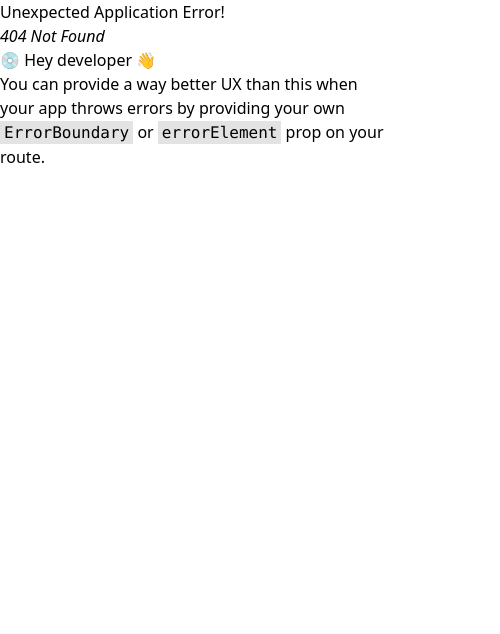
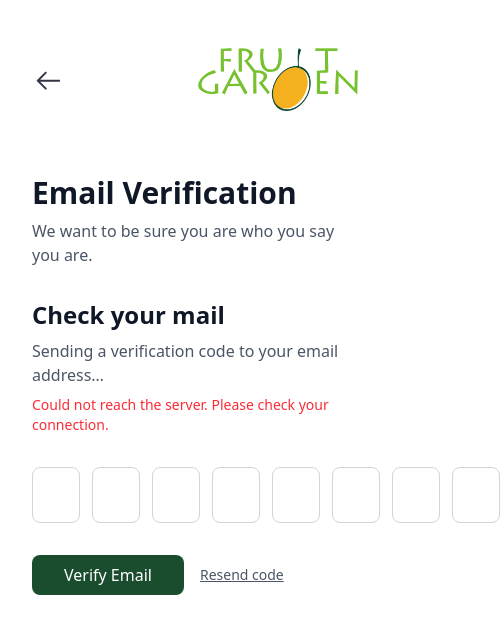
Before and after one commit to opusberedugo/friut-garden-ui, a React (Vite) app: page /email-authentication/1 in a window 390 px wide. Before the commit this address had no page. Shown: the top 634 px of the page, 500 px wide, since content can reach past the window. Built offline with nearby package versions, Linux system fonts and the light colour scheme; no server answers.

Commit message:
feat: implement multi-step user authentication flow with email and phone verification pages

```diff
--- /dev/null
+++ b/src/pages/EmailAuth.jsx
@@ -0,0 +1,185 @@
+import React, { useState, useEffect, useRef } from 'react'
+import { useParams, useNavigate } from 'react-router-dom'
+
+import Flex from '../components/layout/Flex'
+import Image from '../components/utility/Image'
+import Form from '../components/forms/Form'
+import Button from '../components/ui/Button'
+import Grid from '../components/layout/Grid'
+import OTPInput from '../components/forms/OTPInput'
+import Toast from '../components/feedback/Toast'
+
+export default function EmailAuth() {
+  const { id } = useParams()
+  const navigate = useNavigate()
+  const apiURL = import.meta.env.VITE_API_URL
+
+  // ── Email verification state ────────────────────────────────
+  const [emailSent, setEmailSent] = useState(false)
+  const [emailError, setEmailError] = useState('')
+  const [emailOtp, setEmailOtp] = useState('')
+  const [emailOtpError, setEmailOtpError] = useState('')
+  const [emailVerified, setEmailVerified] = useState(false)
+  const [emailVerifyError, setEmailVerifyError] = useState('')
+
+  const [toastState, setToastState] = useState({ open: false, variant: 'success', message: '' })
+
+  function showToast(variant, message) {
+    setToastState({ open: true, variant, message })
+  }
+
+  const emailSentRef = useRef(false)
+
+  // Auto-send the verification email when the page loads
+  useEffect(() => {
+    async function sendVerificationEmail() {
+      try {
+        const response = await fetch(`${apiURL}/send-verification-email/${id}`)
+        if (response.ok) {
+          setEmailSent(true)
+        } else {
+          setEmailError('Failed to send verification email. Please try again.')
+        }
+      } catch (err) {
+        console.error('Error sending verification email:', err)
+        setEmailError('Could not reach the server. Please check your connection.')
+      }
+    }
+
+    // Guard against React StrictMode double-invocation in development
+    if (id && !emailSentRef.current) {
+      emailSentRef.current = true
+      sendVerificationEmail()
+    }
+  }, [id])
+
+  async function handleResend() {
+    setEmailError('')
+    setEmailOtpError('')
+    try {
+      const response = await fetch(`${apiURL}/send-verification-email/${id}`)
+      if (response.ok) {
+        showToast('success', 'A new verification code has been sent to your email.')
+      } else {
+        setEmailError('Failed to resend verification email. Please try again.')
+      }
+    } catch (err) {
+      console.error('Error resending verification email:', err)
+      setEmailError('Could not reach the server. Please check your connection.')
+    }
+  }
+
+  async function handleVerifyEmail(e) {
+    e.preventDefault()
+    if (!emailOtp) {
+      setEmailOtpError('Please enter the verification code.')
+      return
+    }
+    setEmailOtpError('')
+    try {
+      const response = await fetch(`${apiURL}/verify-email-code/${id}`, {
+        method: 'POST',
+        headers: { 'Content-Type': 'application/json' },
+        body: JSON.stringify({ code: emailOtp }),
+      })
+
+      if (response.ok) {
+        setEmailVerified(true)
+        setEmailVerifyError('')
+        showToast('success', 'Email verified successfully! Redirecting…')
+        setTimeout(() => navigate('/home'), 2000)
+      } else if (response.status === 401) {
+        setEmailOtpError('Invalid code. Please check your email and try again.')
+      } else {
+        setEmailVerifyError('Something went wrong. Please try again.')
+      }
+    } catch (err) {
+      console.error('Error verifying OTP:', err)
+      setEmailVerifyError('Could not reach the server. Please check your connection.')
+    }
+  }
+
+  return (
+    <>
+      <Toast
+        open={toastState.open}
+        variant={toastState.variant}
+        message={toastState.message}
+        position="top-right"
+        duration={4000}
+        onClose={() => setToastState(prev => ({ ...prev, open: false }))}
+      />
+
+      <div className="w-full max-w-lg mx-auto px-8 py-12">
+        {/* Header */}
+        <Flex className="items-center justify-between mb-16">
+          <a href="/login" className="text-sm text-gray-600 hover:text-gray-900">
+            <svg width="32" height="32" viewBox="0 0 24 24" fill="none" xmlns="http://www.w3.org/2000/svg">
+              <path d="M3.57813 12.4981C3.5777 12.6905 3.65086 12.8831 3.79761 13.0299L9.7936 19.0301C10.0864 19.3231 10.5613 19.3233 10.8543 19.0305C11.1473 18.7377 11.1474 18.2629 10.8546 17.9699L6.13418 13.2461L20.3295 13.2461C20.7437 13.2461 21.0795 12.9103 21.0795 12.4961C21.0795 12.0819 20.7437 11.7461 20.3295 11.7461L6.14168 11.7461L10.8546 7.03016C11.1474 6.73718 11.1473 6.2623 10.8543 5.9695C10.5613 5.6767 10.0864 5.67685 9.79362 5.96984L3.84392 11.9233C3.68134 12.0609 3.57812 12.2664 3.57812 12.4961L3.57813 12.4981Z" fill="#323544" />
+            </svg>
+          </a>
+          <Flex className="items-center space-x-2">
+            <Image imgClass="w-40" src="logo.png" />
+          </Flex>
+        </Flex>
+
+        {/* Title */}
+        <div className="mb-8">
+          <h1 className="text-3xl font-semibold text-gray-900 mb-2">Email Verification</h1>
+          <p className="text-gray-600">We want to be sure you are who you say you are.</p>
+        </div>
+
+        {/* OTP Form */}
+        <Form onSubmit={handleVerifyEmail}>
+          <div className="mb-8">
+            <h2 className="text-2xl font-semibold text-gray-900 mb-2">Check your mail</h2>
+            <p className="text-gray-600">
+              {emailSent
+                ? 'We have sent a verification code to your email address.'
+                : 'Sending a verification code to your email address…'}
+            </p>
+            {emailError && <p className="text-red-500 mt-2 text-sm">{emailError}</p>}
+          </div>
+
+          {emailVerified && (
+            <p className="text-green-600 mb-4">✅ Email verified successfully! Redirecting…</p>
+          )}
+          {emailVerifyError && (
+            <p className="text-red-500 mb-4">{emailVerifyError}</p>
+          )}
+
+          <Grid classes="grid-cols-4 grid items-center gap-4 mb-8">
+            <OTPInput
+              length={8}
+              value={emailOtp}
+              onChange={setEmailOtp}
+              onComplete={(val) => setEmailOtp(val)}
+              error={emailOtpError}
+              disabled={emailVerified}
+            />
+          </Grid>
+
+          <div className="flex items-center gap-4 flex-wrap">
+            <Button
+              className="bg-forest-500 w-fit text-center text-white px-8 py-2 rounded-lg disabled:opacity-50"
+              type="submit"
+              disabled={emailVerified}
+            >
+              {emailVerified ? 'Verified ✓' : 'Verify Email'}
+            </Button>
+
+            {!emailVerified && (
+              <button
+                type="button"
+                onClick={handleResend}
+                className="text-sm text-gray-600 hover:text-gray-900 underline"
+              >
+                Resend code
+              </button>
+            )}
+          </div>
+        </Form>
+      </div>
+    </>
+  )
+}
--- /dev/null
+++ b/src/pages/HomePage.jsx
@@ -0,0 +1,9 @@
+import React from "react";
+
+export default function HomePage(){
+  return(
+    <>
+      <h1>Homepage</h1>
+    </>
+  )
+}
--- a/src/pages/LogIn.jsx
+++ b/src/pages/LogIn.jsx
@@ -1,4 +1,6 @@
 import React, { useState } from 'react'
+import { useNavigate } from 'react-router-dom'
+
 import Grid from '../components/layout/Grid'
 import Image from '../components/utility/Image'
 import Form from '../components/forms/Form'
@@ -8,85 +10,142 @@ import FormButton from '../components/forms/Button'
 import Checkbox from '../components/forms/Checkbox'
 import UIButton from '../components/ui/Button'
 import Flex from '../components/layout/Flex'
+import Alert from '../components/feedback/Alert'
+import Toast from '../components/feedback/Toast'
 
 function LogInPage() {
+  const apiURL = import.meta.env.VITE_API_URL
+  const navigate = useNavigate()
+
   const [formData, setFormData] = useState({
     email: '',
     password: ''
-  });
+  })
 
   const [errors, setErrors] = useState({
     email: '',
     password: ''
-  });
+  })
+
+  const [alertState, setAlertState] = useState({ open: false, variant: 'info', title: '', message: '' })
+  const [toastState, setToastState] = useState({ open: false, variant: 'success', message: '' })
+
+  function showAlert(variant, title, message) {
+    setAlertState({ open: true, variant, title, message })
+  }
+
+  function hideAlert() {
+    setAlertState(prev => ({ ...prev, open: false }))
+  }
+
+  function showToast(variant, message) {
+    setToastState({ open: true, variant, message })
+  }
 
   const validateForm = () => {
-    let isValid = true;
-    const newErrors = { email: '', password: '' };
+    let isValid = true
+    const newErrors = { email: '', password: '' }
 
     // Email validation
     if (!formData.email) {
-      newErrors.email = 'Email is required';
-      isValid = false;
+      newErrors.email = 'Email is required'
+      isValid = false
     } else if (!/^(([^<>()\[\]\\.,;:\s@"]+(\.[^<>()\[\]\\.,;:\s@"]+)*)|(".+"))@((\[[0-9]{1,3}\.[0-9]{1,3}\.[0-9]{1,3}\.[0-9]{1,3}])|(([a-zA-Z\-0-9]+\.)+[a-zA-Z]{2,}))$/.test(formData.email)) {
-      newErrors.email = 'Please enter a valid email address';
-      isValid = false;
+      newErrors.email = 'Please enter a valid email address'
+      isValid = false
     }
 
     // Password validation
     if (!formData.password) {
-      newErrors.password = 'Password is required';
-      isValid = false;
+      newErrors.password = 'Password is required'
+      isValid = false
     } else if (formData.password.length < 6) {
-      newErrors.password = 'Password must be at least 6 characters';
-      isValid = false;
+      newErrors.password = 'Password must be at least 6 characters'
+      isValid = false
     }
 
-    setErrors(newErrors);
-    return isValid;
-  };
+    setErrors(newErrors)
+    return isValid
+  }
 
-  const handleChange = (e)=>{
-    const {name, value} = e.target;
-    setFormData(prev => ({
-      ...prev,
-      [name]: value
-    }));
+  const handleChange = (e) => {
+    const { name, value } = e.target
+    setFormData(prev => ({ ...prev, [name]: value }))
     // Clear error when user types
     if (errors[name]) {
-      setErrors(prev => ({
-        ...prev,
-        [name]: ''
-      }));
+      setErrors(prev => ({ ...prev, [name]: '' }))
     }
   }
 
-  const handleSubmit = (e) => {
-    e.preventDefault();
-    if (validateForm()) {
-      console.log('Login Successful:', formData);
-      alert('Login Successful!');
-    } else {
-      console.log('Validation Failed');
+  const handleSubmit = async (e) => {
+    e.preventDefault()
+    if (!validateForm()) {
+      console.log('Validation Failed')
+      return
     }
-  };
+
+    try {
+      const response = await fetch(apiURL + '/login', {
+        method: 'POST',
+        headers: { 'Content-Type': 'application/json' },
+        body: JSON.stringify(formData),
+      })
+
+      const data = await response.json()
+
+      if (response.ok) {
+        console.log('Login Successful', data)
+        showToast('success', 'Login successful! Please verify your email to continue.')
+        setTimeout(() => navigate(`/email-authentication/${data.id}`), 1500)
+      } else if (response.status === 404) {
+        showAlert('error', 'Account not found', 'No account exists with that email address. Please check your email or sign up.')
+      } else if (response.status === 401) {
+        showAlert('error', 'Details are incorrect', 'The email or password you entered is incorrect. Please try again.')
+        setErrors(prev => ({ ...prev, password: 'Incorrect password' }))
+      } else {
+        showAlert('error', 'Login failed', data.message || 'Something went wrong. Please try again.')
+      }
+    } catch (error) {
+      console.error('Error during login:', error)
+      showAlert('error', 'Connection error', 'Could not reach the server. Please check your connection and try again.')
+    }
+  }
 
   return (
     <>
-      <Grid classes='grid-cols-2 gap-4  overflow-hidden'>
+      {/* ── Feedback components ── */}
+      <Alert
+        open={alertState.open}
+        variant={alertState.variant}
+        title={alertState.title}
+        message={alertState.message}
+        backdrop
+        blur
+        onClose={hideAlert}
+        actions={[{ label: 'OK', onClick: hideAlert }]}
+      />
+      <Toast
+        open={toastState.open}
+        variant={toastState.variant}
+        message={toastState.message}
+        position="top-right"
+        duration={4000}
+        onClose={() => setToastState(prev => ({ ...prev, open: false }))}
+      />
+
+      <Grid classes='grid-cols-2 gap-4 overflow-hidden'>
         {/* First column */}
         <Flex className="w-full p-12 flex-col">
-          <Flex className=" items-center justify-between mb-16">
+          <Flex className="items-center justify-between mb-16">
             <Flex className="flex items-center space-x-2">
               <Image imgClass="w-40" src="logo.png" />
             </Flex>
-            <a href="/signup  " className="text-sm text-gray-600 hover:text-gray-900">Create an account</a>
+            <a href="/signup" className="text-sm text-gray-600 hover:text-gray-900">Create an account</a>
           </Flex>
-
 
           <div className="mb-8">
             <h1 className="text-3xl font-semibold text-gray-900 mb-2">Welcome back</h1>
-            <p className="text-gray-600">Enter your Untitled account details.</p>
+            <p className="text-gray-600">Enter your account details to sign in.</p>
           </div>
 
           <UIButton text="Log In with Google" onClick={() => { }} className="mb-4 w-full flex items-center justify-center space-x-3 px-4 py-3 border border-gray-300 rounded-lg hover:bg-gray-50 transition-colors">
@@ -99,12 +158,10 @@ function LogInPage() {
           </UIButton>
 
           <UIButton text="Log In with Facebook" onClick={() => { }} className="mb-4 w-full flex items-center justify-center space-x-3 px-4 py-3 border border-gray-300 rounded-lg hover:bg-gray-50 transition-colors">
-            <svg fill="currentColor" className="w-5 h-5 mx-4" viewBox="0 0 24 24">
+            <svg fill="#1877F2" className="w-5 h-5 mx-4" viewBox="0 0 24 24">
               <path d="M22 12.037C22 6.494 17.523 2 12 2S2 6.494 2 12.037c0 4.707 3.229 8.656 7.584 9.741v-6.674H7.522v-3.067h2.062v-1.322c0-3.416 1.54-5 4.882-5 .634 0 1.727.125 2.174.25v2.78a13 13 0 0 0-1.155-.037c-1.64 0-2.273.623-2.273 2.244v1.085h3.266l-.56 3.067h-2.706V22C18.164 21.4 22 17.168 22 12.037" />
             </svg>
           </UIButton>
-
-
 
           <Divider text="OR" />
 
@@ -135,7 +192,7 @@ function LogInPage() {
               <Checkbox text="Remember me" name="remember" checked={false} onChange={() => { }} />
               <a href="#" className="text-gray-600 hover:text-gray-900">Forgot password?</a>
             </div>
-            <FormButton className="bg-forest-500 w-full" text="Log In" onClick={handleSubmit} />
+            <FormButton className="bg-forest-500 hover:bg-forest-600 transition-colors" text="Log In" />
           </Form>
 
           <div className="mt-auto pt-8 text-center">
@@ -143,15 +200,13 @@ function LogInPage() {
           </div>
         </Flex>
 
-        {/* Image Serving as second column */}
+        {/* Image serving as second column */}
         <div className='fixed top-0 right-0 w-1/2 h-screen'>
           <Image src="hasan-almasi-Z4NJcyOAPvc-unsplash.jpg" alt='Login background' imgClass='block w-full h-full object-cover' />
         </div>
-        {/* <Image src="https://images.unsplash.com/photo-1569239591652-6cc3025b07fa?q=80&w=687&auto=format&fit=crop&ixlib=rb-4.1.0&ixid=M3wxMjA3fDB8MHxwaG90by1wYWdlfHx8fGVufDB8fHx8fA%3D%3D" alt='Login background' imgClass='block w-full h-full object-cover' /> */}
       </Grid>
     </>
   )
-
 }
 
 export default LogInPage
--- a/src/pages/NewUserAuth.jsx
+++ b/src/pages/NewUserAuth.jsx
@@ -108,7 +108,7 @@ export default function NewUserAuth(){
   }
 
   return (
-    <div className="py-10 px-24">
+    <>
 
       <Flex className="flex items-center justify-between mb-16">
         <a href="#" className="text-sm text-gray-600 hover:text-gray-900">
@@ -223,6 +223,10 @@ export default function NewUserAuth(){
             <div className="mb-8">
               <h1 className="text-2xl font-semibold text-gray-900 mb-2">User Preferences</h1>
               <p className="text-gray-600">Tell us a bit about yourself to personalise your experience.</p>
+
+              <Form>
+
+              </Form>
             </div>
             {/* Preferences form will go here */}
           </div>
@@ -230,6 +234,6 @@ export default function NewUserAuth(){
         </div>
       </div>
 
-    </div>
+    </>
   )
 }
```
Also changed, not shown: src/App.jsx (+3 -4 lines), src/main.jsx (+10 -4 lines).
